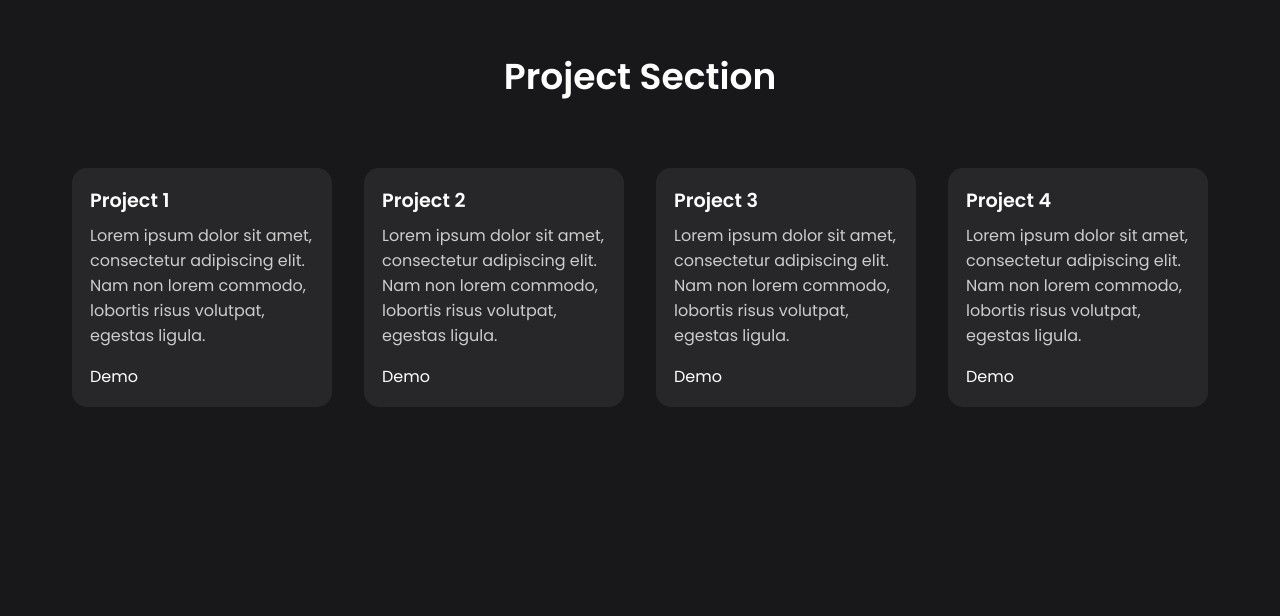
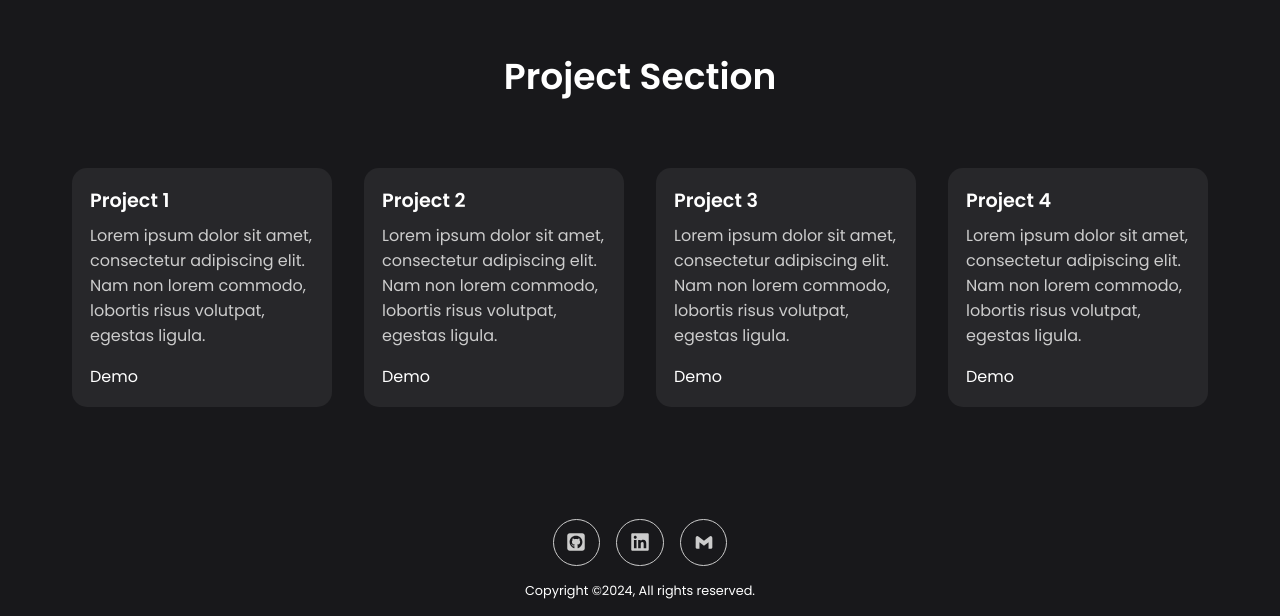
Before and after one commit to bryankiansarmen/React-Typescript-Portfolio, a React (Vite) app: page / in a window 1280 px wide. Shown: the part 916-1532 px from the top of the page. Before the commit the page ends 1403 px from the top, so only its background shows below. Built offline with nearby package versions, Linux system fonts and the light colour scheme.

Commit message:
add footer section

```diff
--- a/package.json
+++ b/package.json
@@ -14,6 +14,7 @@
     "@types/styled-components": "^5.1.34",
     "react": "^18.2.0",
     "react-dom": "^18.2.0",
+    "react-icons": "^5.2.1",
     "react-router-dom": "^6.23.1",
     "styled-components": "^6.1.11"
   },
--- a/src/App.tsx
+++ b/src/App.tsx
@@ -2,31 +2,7 @@ import "./App.css";
 import Navbar from "./components/Navbar/Navbar";
 import Home from "./components/Home/Home";
 import Project from "./components/Project/Project";
-
-// const router = createBrowserRouter([
-//   {
-//     path: "/",
-//     element: <RootPage />,
-//     children: [
-//       {
-//         index: true,
-//         element: <HomePage />,
-//       },
-//       {
-//         path: "/project",
-//         element: <ProjectPage />,
-//       },
-//       {
-//         path: "/about",
-//         element: <AboutPage />,
-//       },
-//       {
-//         path: "/contact",
-//         element: <ContactPage />,
-//       },
-//     ],
-//   },
-// ]);
+import Footer from "./components/Footer/Footer";
 
 const App = () => {
   return (
@@ -34,6 +10,7 @@ const App = () => {
       <Navbar />
       <Home />
       <Project />
+      <Footer />
     </>
   );
 };
--- /dev/null
+++ b/src/components/Footer/Footer.style.ts
@@ -0,0 +1,38 @@
+import styled from "styled-components";
+
+export const Footer = styled.div`
+  display: flex;
+  flex-direction: column;
+  align-items: center;
+  max-width: 1200px;
+  margin: auto;
+  padding: 1rem;
+  color: #fff;
+  font-size: 0.8rem;
+  text-align: center;
+`;
+
+export const SocialContainer = styled.div`
+  display: flex;
+  align-items: center;
+  gap: 1rem;
+  margin: 1rem;
+
+  & a {
+    display: flex;
+    align-items: center;
+    justify-content: center;
+    color: #ccc;
+    border: 1px solid #ccc;
+    padding: 0.8rem;
+    font-size: 1.25rem;
+    border-radius: 100%;
+    transition: all 0.3s ease;
+  }
+
+  & a:hover {
+    color: #fff;
+    background-color: #1d4ed8;
+    border-color: #1d4ed8;
+  }
+`;
--- /dev/null
+++ b/src/components/Footer/Footer.tsx
@@ -0,0 +1,24 @@
+import * as Styled from "./Footer.style";
+import { FaLinkedin, FaSquareGithub } from "react-icons/fa6";
+import { BiLogoGmail } from "react-icons/bi";
+
+const Footer = () => {
+  return (
+    <Styled.Footer>
+      <Styled.SocialContainer>
+        <a href="#">
+          <FaSquareGithub />
+        </a>
+        <a href="#">
+          <FaLinkedin />
+        </a>
+        <a href="#">
+          <BiLogoGmail />
+        </a>
+      </Styled.SocialContainer>
+      <p>Copyright ©2024, All rights reserved.</p>
+    </Styled.Footer>
+  );
+};
+
+export default Footer;
```
Also changed, not shown: 1 other file (tests, documents, lock files or other folders).
